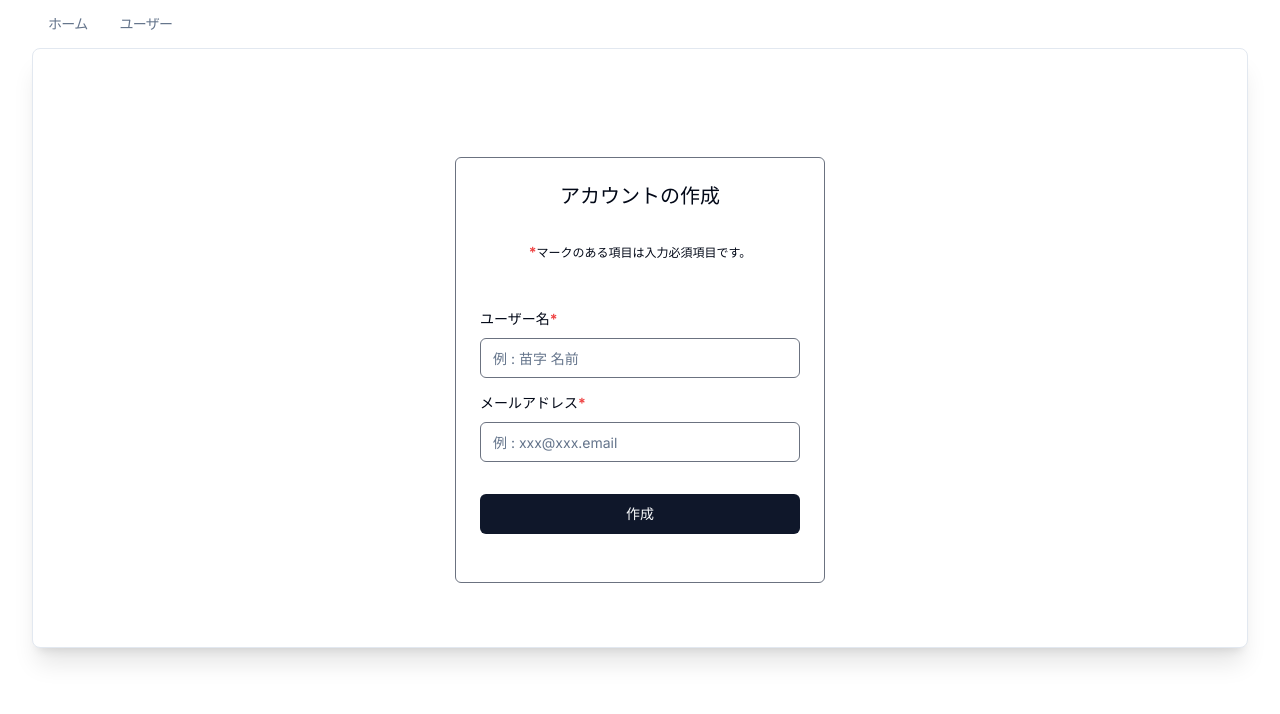
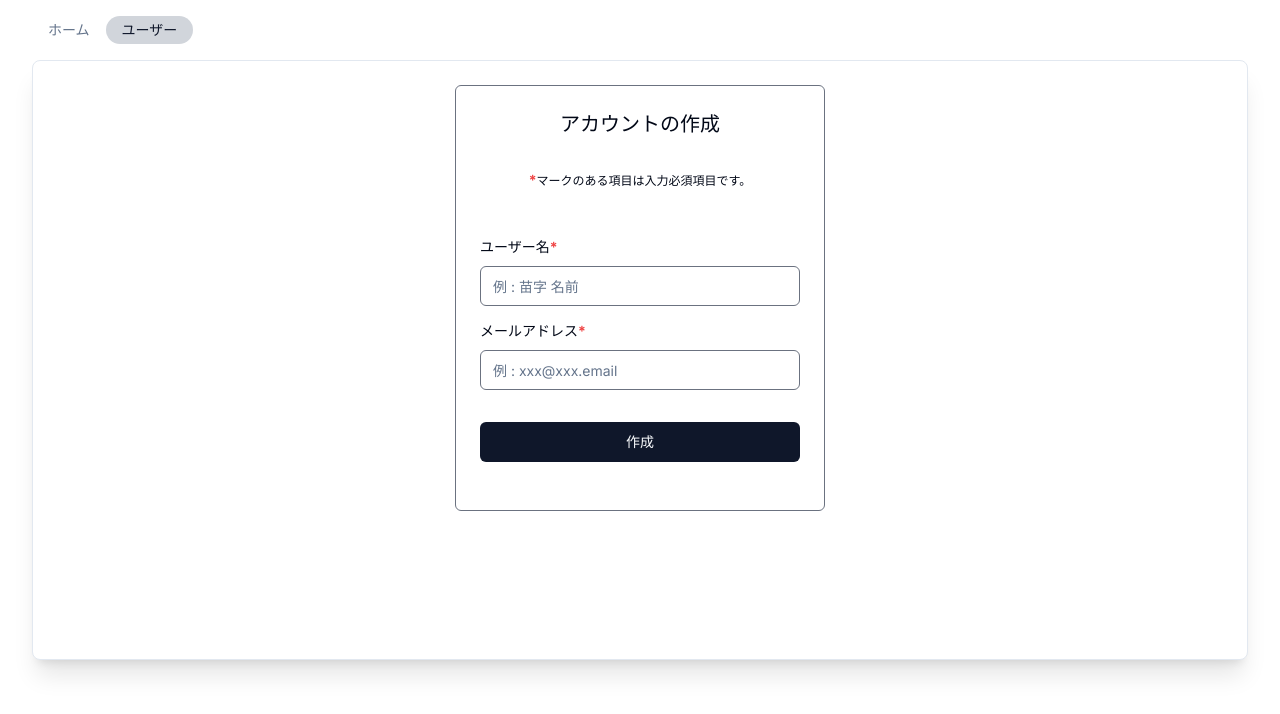
Before and after one commit to ITP-system/cognito-lambda-edge, a Next.js app in the folder src/app_admin/: page /admin/user/create in a window 1280 px wide. Shown: the top 714 px of the page. Built offline with nearby package versions, Linux system fonts and the light colour scheme.

Commit message:
app_admin: OFIS-78

```diff
--- a/src/app_admin/components/layout/header/header.tsx
+++ b/src/app_admin/components/layout/header/header.tsx
@@ -1,46 +1,48 @@
 "use client";
 
-import { useState, useLayoutEffect, useRef } from "react";
+import { usePathname } from "next/navigation";
 import Link from "next/link";
 
-const Header = () => {
-  const [headerHeight, setHeaderheight] = useState(0);
-  const headerRef = useRef<HTMLDivElement | null>(null);
+import { cn } from "@/lib/utils";
+import { ScrollArea, ScrollBar } from "@/components/ui/scroll-area";
 
-  useLayoutEffect(() => {
-    const root = document.documentElement;
-    const observer = new ResizeObserver((entries) => {
-      entries.forEach((el) => {
-        setHeaderheight(el.contentRect.height);
-        root.style.setProperty("--header-height", `${headerHeight}px`);
-      });
-    });
-    if (headerRef.current) {
-      observer.observe(headerRef.current);
-    }
-    return () => {
-      observer.disconnect();
-    };
-  }, [headerHeight]);
+const headerList = [
+  { name: "ホーム", href: "/" },
+  { name: "ユーザー", href: "/user" },
+];
+
+type HeaderTypes = {
+  className: string;
+  props: React.HTMLAttributes<HTMLDivElement>;
+};
+
+export const Header = ({ className, ...props }: HeaderTypes) => {
+  const pathname = usePathname();
 
   return (
-    <div id="wrap-header" className="relative overflow-hidden" ref={headerRef}>
-      <header className="flex h-12 w-full items-center">
-        <div className="flex items-center">
-          <Link
-            href="/"
-            className="rounded-full px-4 text-sm font-medium leading-tight tracking-tighter text-muted-foreground transition-colors hover:text-primary"
-          >
-            ホーム
-          </Link>
-          <Link
-            href="/user"
-            className="rounded-full px-4 text-sm font-medium leading-tight tracking-tighter text-muted-foreground transition-colors hover:text-primary"
-          >
-            ユーザー
-          </Link>
+    <div className="relative">
+      <ScrollArea className="max-w-[600px] lg:max-w-none">
+        <div className={cn("my-4 flex items-center", className)} {...props}>
+          {headerList.map((item, index) => {
+            return (
+              <Link
+                href={item.href}
+                key={item.href}
+                className={cn(
+                  "flex h-7 items-center justify-center rounded-full px-4 text-center text-sm transition-colors hover:text-primary",
+                  (pathname?.startsWith(item.href) && item.href !== "/") ||
+                    (index === 0 && pathname === "/")
+                    ? "bg-gray-300 font-medium text-primary"
+                    : "text-muted-foreground",
+                )}
+              >
+                {item.name}
+              </Link>
+            );
+          })}
         </div>
-      </header>
+        <ScrollBar orientation="horizontal" className="invisible" />
+      </ScrollArea>
     </div>
   );
 };
```
